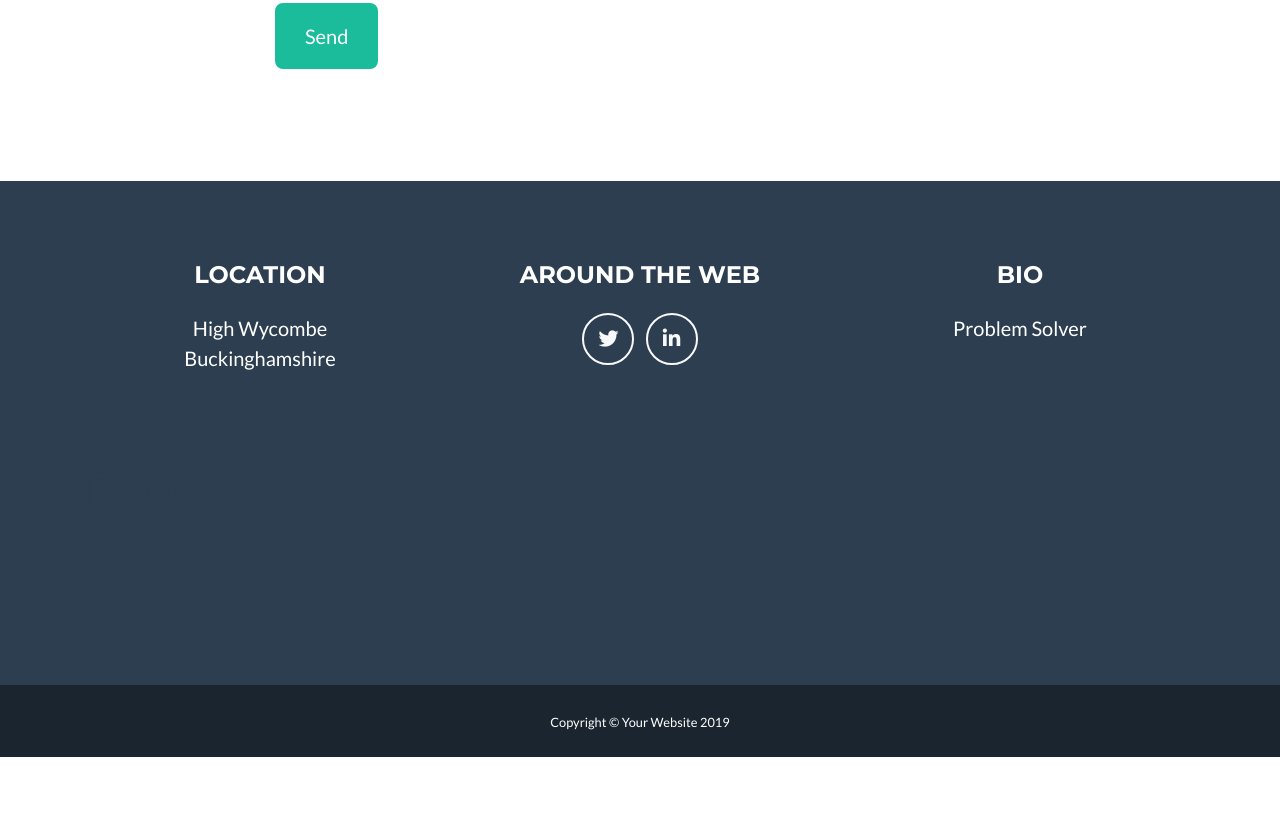
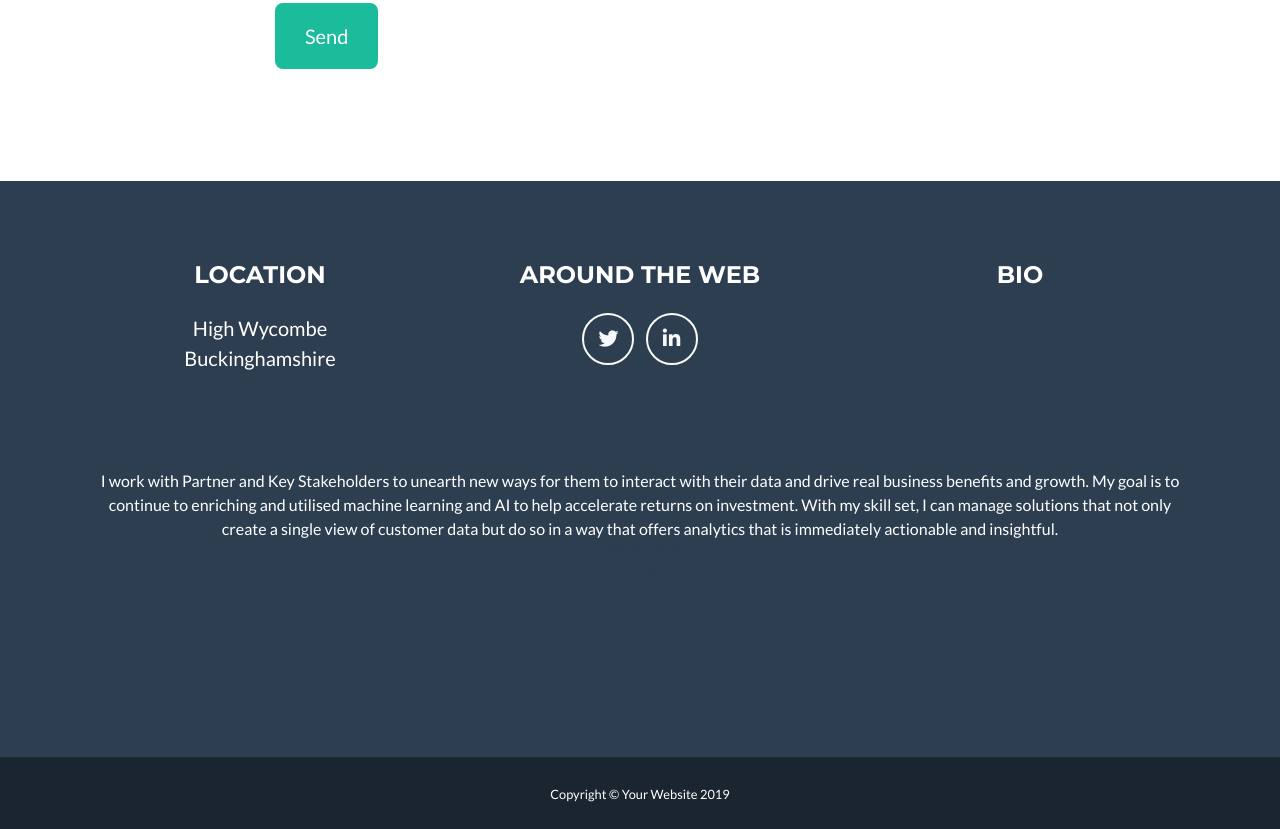
Before and after one commit to SnaggaTron/Sowande-Snagg, a website with bundled scripts: page index.html in a window 1280 px wide. Shown: the part 2945-3774 px from the top of the page. Before the commit the page ends 3702 px from the top, so only its background shows below. Built offline with nearby package versions, Linux system fonts and the light colour scheme.

Commit message:
Update index.html

```diff
--- a/index.html
+++ b/index.html
@@ -297,12 +297,12 @@
         <!-- Footer About Text -->
         <div class="col-lg-4">
           <h4 class="text-uppercase mb-4">Bio</h4>
-          <p class="lead mb-0">Problem Solver
+          <p class="lead mb-0">
         </div>
 
         <!-- Contact Section -->
         <section class="page-section" id="Bio">
-          <div class="container">
+          <div class="container">I work with Partner and Key Stakeholders to unearth new ways for them to interact with their data and drive real business benefits and growth. My goal is to continue to enriching and utilised machine learning and AI to help accelerate returns on investment.  With my skill set, I can manage solutions that not only create a single view of customer data but do so in a way that offers analytics that is immediately actionable and insightful.
 
             <!-- Contact Section Heading -->
             <h2 class="page-section-heading text-center text-uppercase text-secondary mb-0">Bio</h2>
```
